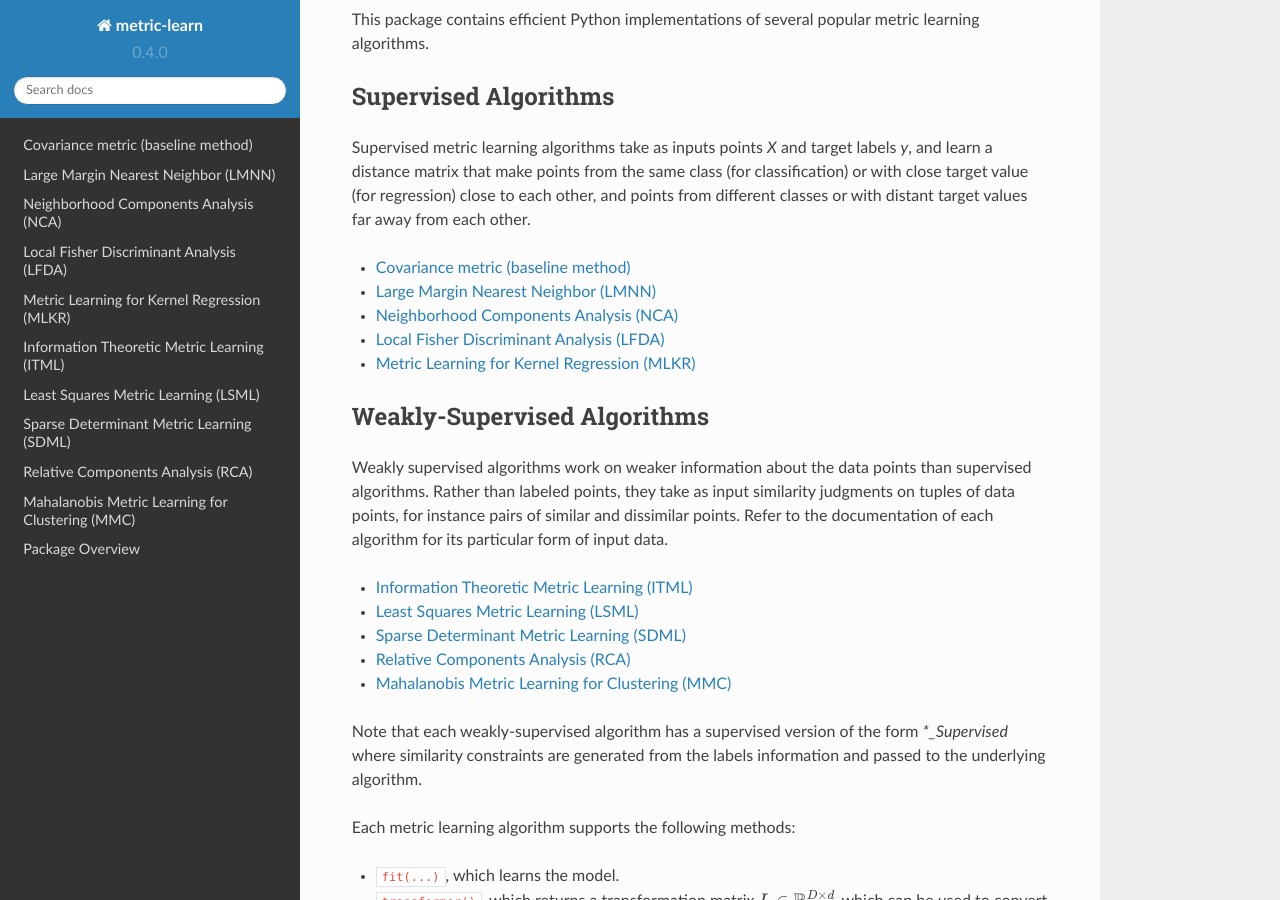
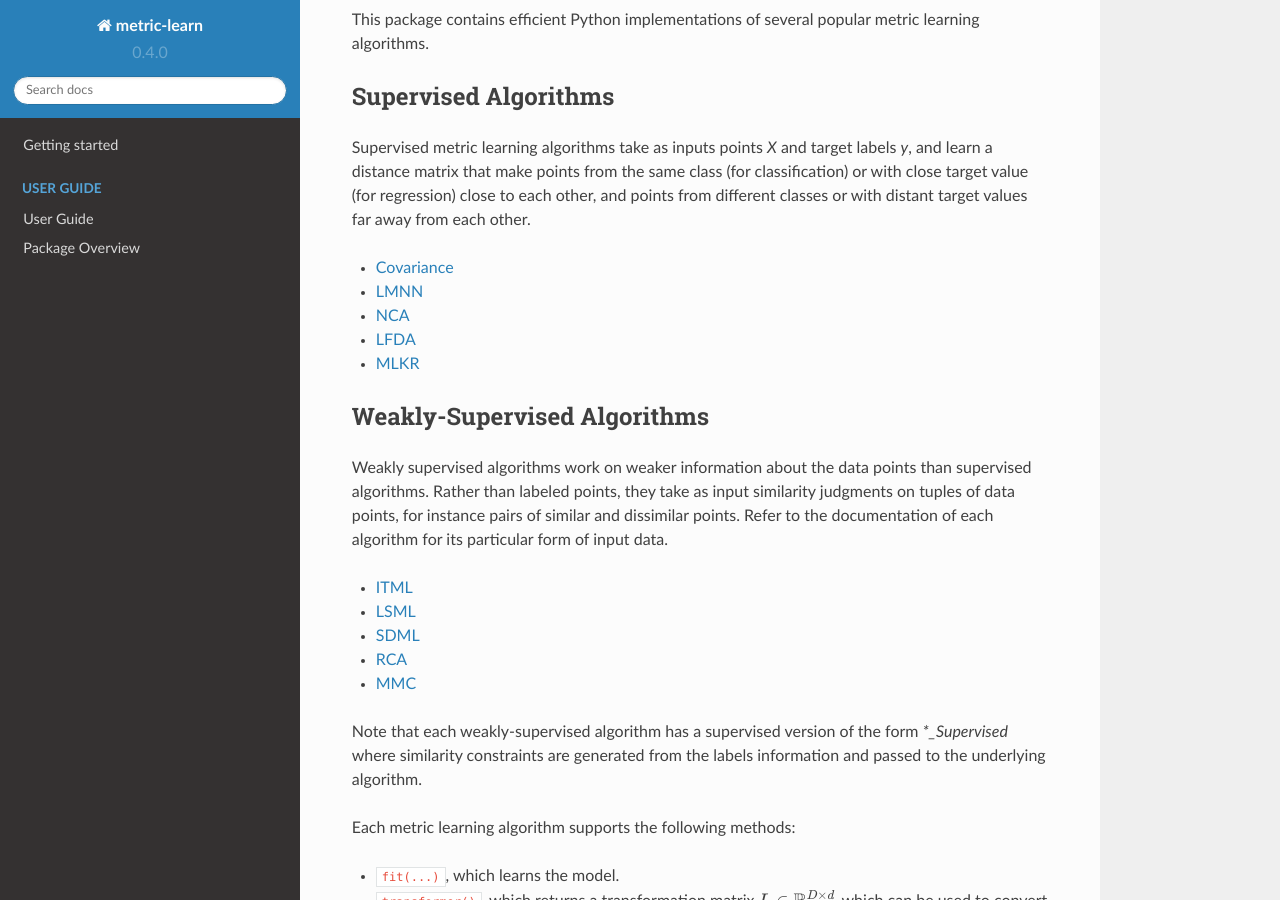
Before and after one commit to scikit-learn-contrib/metric-learn, a Sphinx documentation site: the page built from doc/index.rst, in a window 1280 px wide and 900 px high, scrolled down 320 px. Built offline with Sphinx 7.4.7 and the Read the Docs theme 2.0.0, drawn with Linux system fonts in a browser that asks for light colours.

Commit message:
DOC: add beginning of doc tree

```diff
--- /dev/null
+++ b/doc/auto_examples/test.py
@@ -0,0 +1,2 @@
+###################################
+# This is an example of python code
--- /dev/null
+++ b/doc/getting_started.rst
@@ -0,0 +1,6 @@
+###############
+Getting started
+###############
+
+ .. note:: Put some getting started content here (installation, and some
+ very simple example)
--- a/doc/index.rst
+++ b/doc/index.rst
@@ -21,14 +21,11 @@ labels `y`, and learn a distance matrix that make points from the same class
 each other, and points from different classes or with distant target values
 far away from each other.
 
-.. toctree::
-   :maxdepth: 1
-
-   metric_learn.covariance
-   metric_learn.lmnn
-   metric_learn.nca
-   metric_learn.lfda
-   metric_learn.mlkr
+- `Covariance <metric_learn.covariance.html>`_
+- `LMNN <metric_learn.lmnn.html>`_
+- `NCA <metric_learn.nca.html>`_
+- `LFDA <metric_learn.covariance.html>`_
+- `MLKR <metric_learn.mlkr.html>`_
 
 Weakly-Supervised Algorithms
 --------------------------
@@ -38,14 +35,11 @@ similarity judgments on tuples of data points, for instance pairs of similar
 and dissimilar points. Refer to the documentation of each algorithm for its
 particular form of input data.
 
-.. toctree::
-   :maxdepth: 1
-
-   metric_learn.itml
-   metric_learn.lsml
-   metric_learn.sdml
-   metric_learn.rca
-   metric_learn.mmc
+- `ITML <metric_learn.itml.html>`_
+- `LSML <metric_learn.lsml.html>`_
+- `SDML <metric_learn.sdml.html>`_
+- `RCA <metric_learn.rca.html>`_
+- `MMC <metric_learn.mmc.html>`_
 
 Note that each weakly-supervised algorithm has a supervised version of the form
 `*_Supervised` where similarity constraints are generated from
@@ -91,6 +85,20 @@ more complete.
 Navigation
 ----------
 
+
+.. toctree::
+   :maxdepth: 2
+   :hidden:
+
+   getting_started
+
+.. toctree::
+   :maxdepth: 2
+   :hidden:
+   :caption: User Guide
+
+   user_guide
+
 :ref:`genindex` | :ref:`modindex` | :ref:`search`
 
 .. toctree::
--- /dev/null
+++ b/doc/introduction.rst
@@ -0,0 +1,5 @@
+============
+Introduction
+============
+
+.. note:: put some introduction here
--- /dev/null
+++ b/doc/mahalanobis.rst
@@ -0,0 +1,3 @@
+===========================
+Mahalanobis Metric Learning
+===========================
--- /dev/null
+++ b/doc/preprocessor.rst
@@ -0,0 +1,5 @@
+============
+Preprocessor
+============
+
+.. note:: explain the preprocessor here
```
Also changed, not shown: other parts of doc/index.rst (+8 -0 lines), doc/supervised.rst (added, +17 -0 lines), doc/user_guide.rst (added, +16 -0 lines), doc/weakly_supervised.rst (added, +35 -0 lines), doc/auto_examples/index.rst (added).
